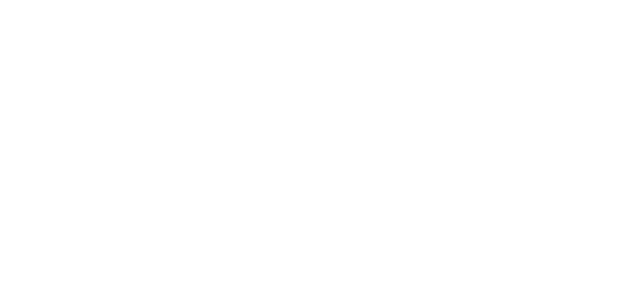
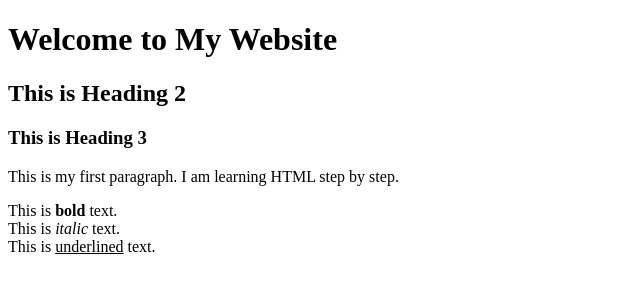
Before and after one commit to AdilAhmedShekhani/BanoQabil-5.0, a plain HTML site: page Webdevelopment with AI/Class 02/index.html in a window 1280 px wide. Shown: the whole page, without its empty margins (0-640 px from the left). Drawn offline with Linux system fonts and the light colour scheme.

Commit message:
Tags Using AI

```diff
--- a/Webdevelopment with AI/Class 02/index.html
+++ b/Webdevelopment with AI/Class 02/index.html
@@ -1,9 +1,22 @@
 <!doctype html>
-<html lang="en">
+<html>
   <head>
-    <meta charset="UTF-8" />
-    <meta name="viewport" content="width=device-width, initial-scale=1.0" />
-    <title>Document</title>
+    <title>My First Web Page</title>
   </head>
-  <body></body>
+  <body>
+    <!-- Heading Tags -->
+    <h1>Welcome to My Website</h1>
+    <h2>This is Heading 2</h2>
+    <h3>This is Heading 3</h3>
+
+    <!-- Paragraph -->
+    <p>This is my first paragraph. I am learning HTML step by step.</p>
+
+    <!-- Text Formatting -->
+    <p>
+      This is <b>bold</b> text. <br />
+      This is <i>italic</i> text. <br />
+      This is <u>underlined</u> text.
+    </p>
+  </body>
 </html>
```
